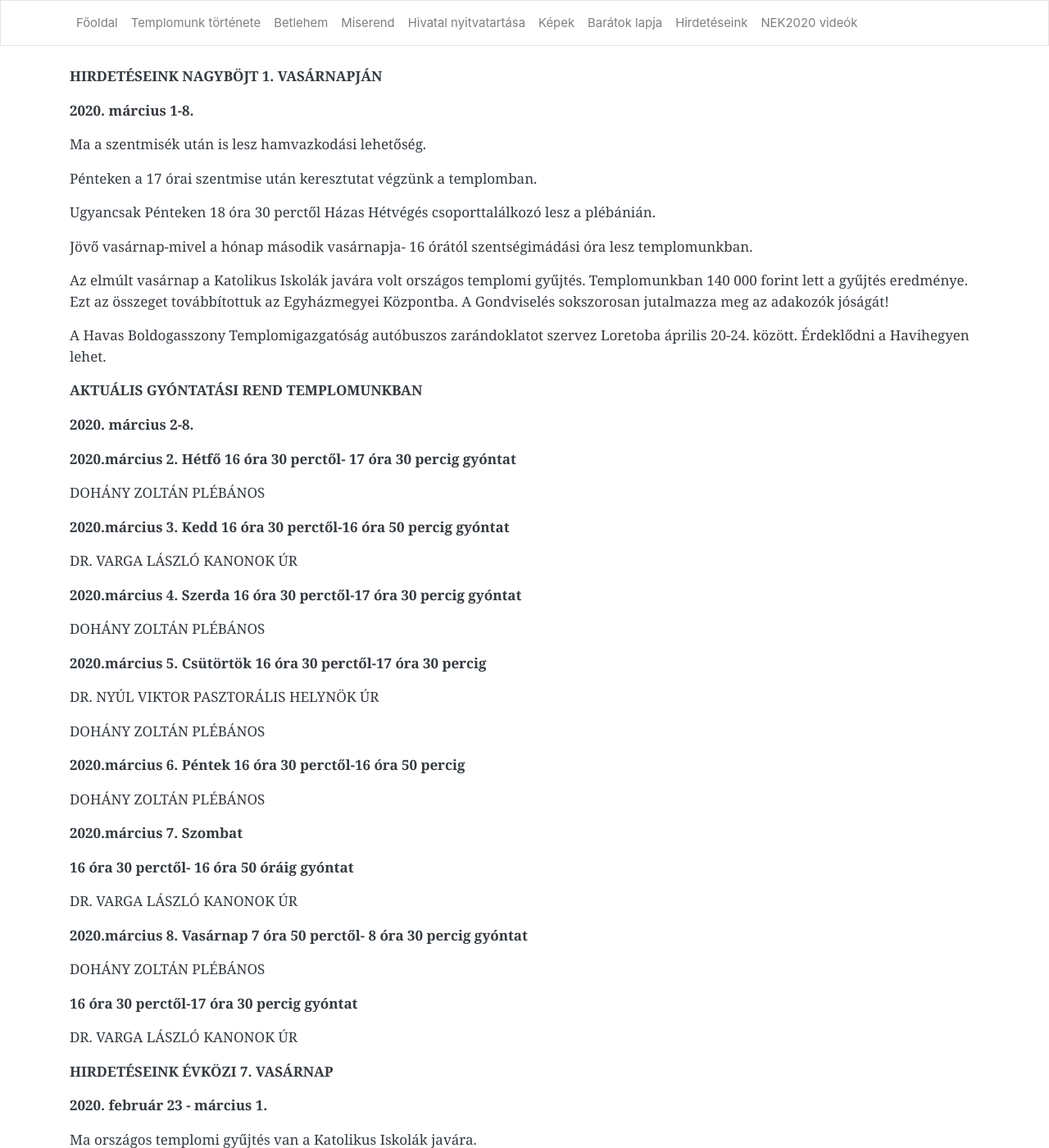
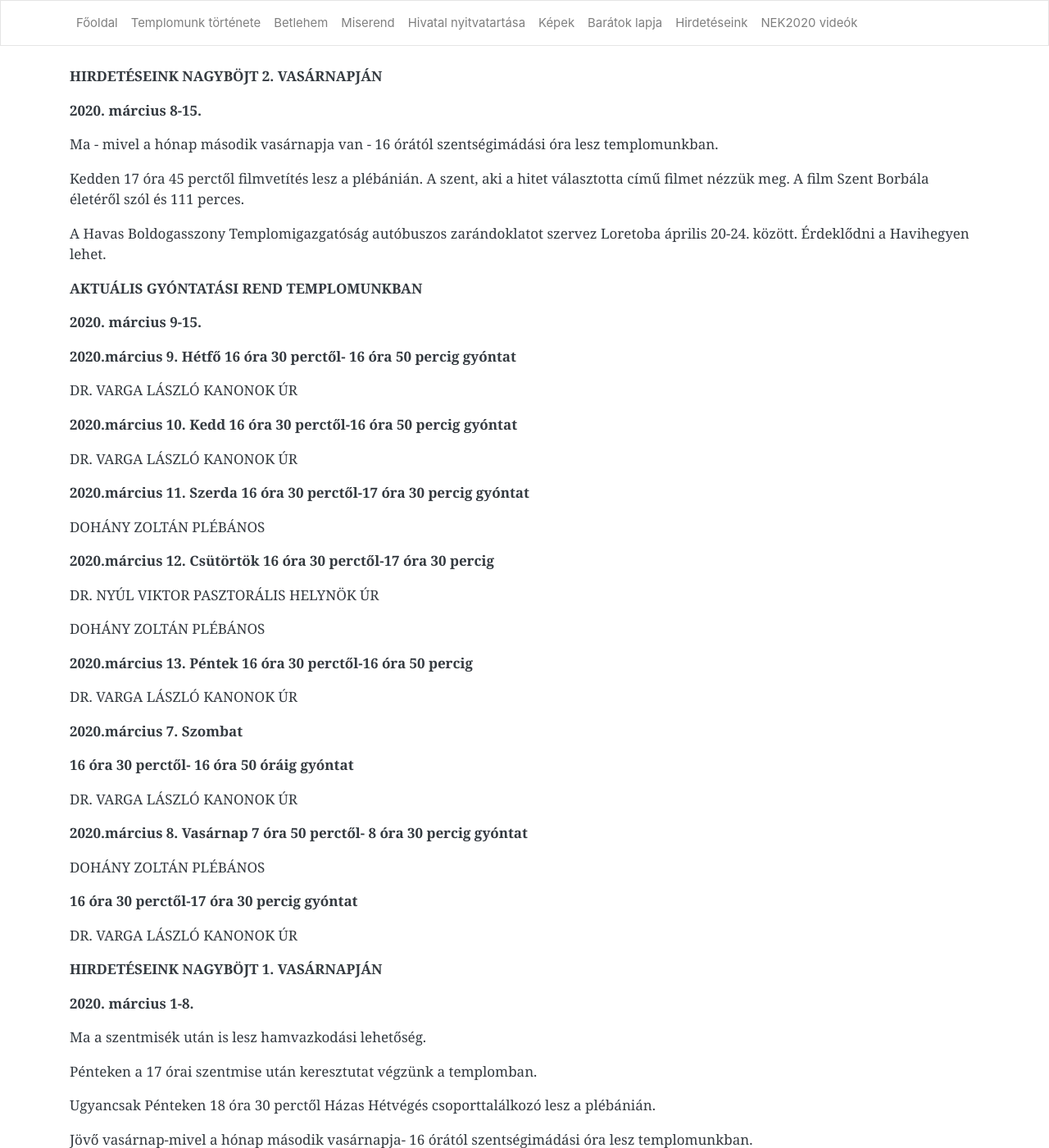
Before and after one commit to pecsi-ferences/pecsi-ferences.github.io, a Jekyll site: the page built from hirdeteseink.md, in a window 1280 px wide and 1400 px high. Shown: the whole window at 82% size. Built offline with Jekyll 4.4.1, drawn with Linux system fonts in a browser that asks for light colours; nearby versions of some CDN libraries.

Commit message:
Update from Forestry.io Zoltán Dohány updated hirdeteseink.md

```diff
--- a/hirdeteseink.md
+++ b/hirdeteseink.md
@@ -3,6 +3,56 @@ layout: default
 title: Hirdetéseink
 
 ---
+**HIRDETÉSEINK NAGYBÖJT 2. VASÁRNAPJÁN**
+
+**2020. március 8-15.**
+
+Ma - mivel a hónap második vasárnapja van - 16 órától szentségimádási óra lesz templomunkban.
+
+Kedden 17 óra 45 perctől filmvetítés lesz a plébánián. A szent, aki a hitet választotta című filmet nézzük meg. A film Szent Borbála életéről szól és 111 perces.
+
+A Havas Boldogasszony Templomigazgatóság autóbuszos zarándoklatot szervez Loretoba április 20-24. között. Érdeklődni a Havihegyen lehet.
+
+**AKTUÁLIS GYÓNTATÁSI REND TEMPLOMUNKBAN**
+
+**2020. március 9-15.**
+
+**2020.március 9. Hétfő** **16 óra 30 perctől- 16 óra 50 percig gyóntat**
+
+DR. VARGA LÁSZLÓ KANONOK ÚR
+
+**2020.március 10. Kedd 16 óra 30 perctől-16 óra 50 percig gyóntat**
+
+DR. VARGA LÁSZLÓ KANONOK ÚR
+
+**2020.március 11. Szerda** **16 óra 30 perctől-17 óra 30 percig gyóntat**
+
+DOHÁNY ZOLTÁN PLÉBÁNOS
+
+**2020.március 12.** **Csütörtök** **16 óra 30 perctől-17 óra 30 percig**
+
+DR. NYÚL VIKTOR PASZTORÁLIS HELYNÖK ÚR
+
+DOHÁNY ZOLTÁN PLÉBÁNOS
+
+**2020.március 13. Péntek 16 óra 30 perctől-16 óra 50 percig**
+
+DR. VARGA LÁSZLÓ KANONOK ÚR
+
+**2020.március 7.** **Szombat**
+
+**16 óra 30 perctől- 16 óra 50 óráig gyóntat**
+
+DR. VARGA LÁSZLÓ KANONOK ÚR
+
+**2020.március 8. Vasárnap 7 óra 50 perctől- 8 óra 30 percig gyóntat**
+
+DOHÁNY ZOLTÁN PLÉBÁNOS
+
+**16 óra 30 perctől-17 óra 30 percig gyóntat**
+
+DR. VARGA LÁSZLÓ KANONOK ÚR
+
 **HIRDETÉSEINK NAGYBÖJT 1. VASÁRNAPJÁN**
 
 **2020. március 1-8.**
```
